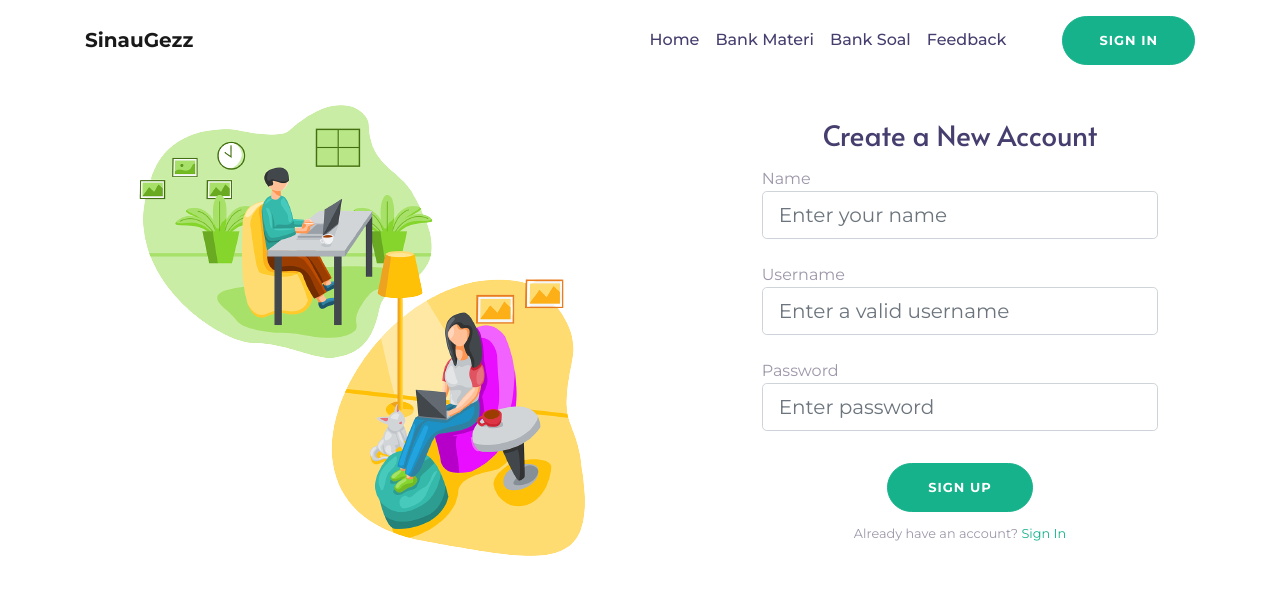
After one commit to maulanahafez/sinaugezz, a PHP site: page /signin/signup.php in a window 1280 px wide. The commit adds this page. Shown: the top 595 px of the page. Run offline with PHP 8.4, Linux system fonts and the light colour scheme; some libraries are stand-ins or nearby versions.

Commit message:
sinaugezz 1.4

```diff
--- a/config/connect.php
+++ b/config/connect.php
@@ -3,7 +3,7 @@ error_reporting(E_ALL ^ E_NOTICE ^ E_DEPRECATED);
 $conn = mysqli_connect("localhost", "root", "", "sinaugezz_db");
 
 if($conn){
-  echo ("Koneksi Berhasil");
+  // echo ("Koneksi Berhasil");
 }else{
   echo ("Gagal");
 }
--- a/inc/header.php
+++ b/inc/header.php
@@ -1,3 +1,9 @@
+<?php
+// include("../config/connect.php");
+if (!isset($_SESSION)) {
+  session_start();
+}
+?>
 <!doctype html>
 <html lang="en">
 
@@ -21,7 +27,7 @@
 <body>
   <div class="page-wrape">
     <div class="position-relative">
-      <div class="hero-shape"></div>
+      <!-- <div class="hero-shape"></div> -->
       <nav class="navbar navbar-expand-lg navbar-light">
         <div class="container py-2"> <a class="navbar-brand font-weight-bold" href="#">SinauGezz</a>
           <button class="navbar-toggler" type="button" data-toggle="collapse" data-target="#navbarSupportedContent" aria-controls="navbarSupportedContent" aria-expanded="false" aria-label="Toggle navigation"> <span class="navbar-toggler-icon"></span> </button>
@@ -32,7 +38,16 @@
               <li class="nav-item"> <a class="nav-link" href="/sinaugezz/soal">Bank Soal</a> </li>
               <li class="nav-item"> <a class="nav-link" href="/sinaugezz/feedback">Feedback</a> </li>
             </ul>
-            <div class="ml-lg-5"><a class="btn btn-success" href="#">Sign in</a> </div>
+            <?php if (!$_SESSION) {
+            ?>
+              <div class="ml-lg-5"><a class="btn btn-success" href="/sinaugezz/signin">Sign In</a> </div>
+            <?php
+            } else {
+            ?>
+              <div class="ml-lg-5"><a class="btn btn-success" href="/sinaugezz/signin/signout.php">Sign Out</a> </div>
+            <?php
+            }
+            ?>
           </div>
         </div>
       </nav>
--- /dev/null
+++ b/signin/signup.php
@@ -0,0 +1,42 @@
+<?php
+include("../inc/header.php");
+?>
+<section class="">
+  <div class="container-fluid h-custom">
+    <div class="row d-flex justify-content-center align-items-center h-100">
+      <div class="col-md-9 col-lg-6 col-xl-5">
+        <img src="../img/signin-img.png" class="img-fluid" alt="Sign In Image" />
+      </div>
+      <div class="col-md-8 col-lg-6 col-xl-4 offset-xl-1">
+        <form>
+          <div class="mb-3">
+            <h3 class="text-center mx-3 mb-0">Create a New Account</h3>
+          </div>
+
+          <div class="form-outline mb-4">
+            <label class="form-label mb-0" for="form3Example3">Name</label>
+            <input type="email" id="form3Example3" class="form-control form-control-lg" placeholder="Enter your name" />
+          </div>
+
+          <div class="form-outline mb-4">
+            <label class="form-label mb-0" for="form3Example3">Username</label>
+            <input type="email" id="form3Example3" class="form-control form-control-lg" placeholder="Enter a valid username" />
+          </div>
+
+          <div class="form-outline mb-3">
+            <label class="form-label mb-0" for="form3Example4">Password</label>
+            <input type="password" id="form3Example4" class="form-control form-control-lg" placeholder="Enter password" />
+          </div>
+
+          <div class="text-center text-lg-start mt-4 pt-2">
+            <button type="button" class="btn btn-success btn-lg" style="padding-left: 2.5rem; padding-right: 2.5rem">Sign Up</button>
+            <p class="small fw-bold mt-2 pt-1 mb-0">Already have an account? <a href="./" class="link-danger btn--signup">Sign In</a></p>
+          </div>
+        </form>
+      </div>
+    </div>
+  </div>
+</section>
+<?php
+// include("../inc/footer.php");
+?>
--- a/style.css
+++ b/style.css
@@ -182,3 +182,26 @@ h6 {
     background-position: bottom -330px right -310px;
   }
 }
+
+/* sign in style */
+.divider:after,
+.divider:before {
+  content: "";
+  flex: 1;
+  height: 1px;
+  background: #eee;
+}
+
+.h-custom {
+  height: calc(100% - 73px);
+}
+
+.btn--signup{
+  color: #15b28b;
+}
+
+@media (max-width: 450px) {
+  .h-custom {
+    height: 100%;
+  }
+}
```
Also changed, not shown: dashboard/index.php (added, +13 -0 lines), index.php (+37 -4 lines), signin/index.php (+60 -0 lines), signin/signout.php (added, +10 -0 lines), img/arrow.png (deleted), img/hero-img.png (renamed from img/9-SCENE.png), img/img-one.png (deleted), img/img-three.png (deleted), img/img-two.png (deleted), img/signin-img.png (added).
